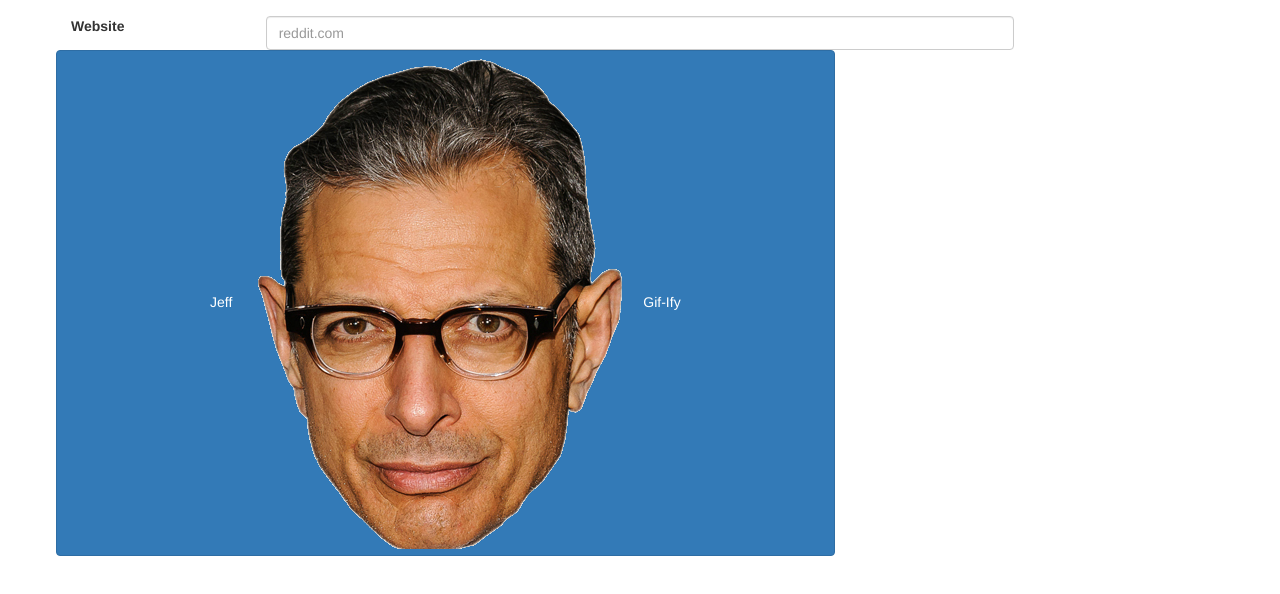
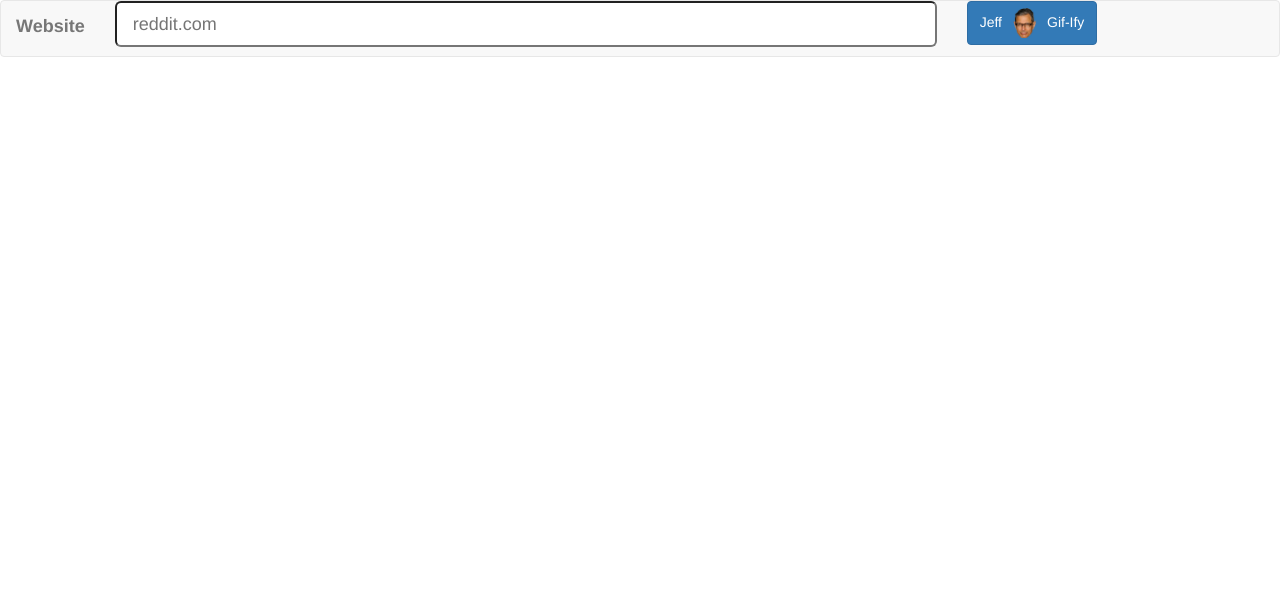
Before and after one commit to morecallan/gif-goldblum, a website: page client/index.html in a window 1280 px wide. Drawn offline with nearby package versions, Linux system fonts and the light colour scheme; some packages are replaced by stand-ins of ours; no server answers.

Commit message:
navbar and functionality for navbar complete

```diff
--- a/client/index.html
+++ b/client/index.html
@@ -7,7 +7,23 @@
   </head>
   <body>
     <div ng-app="gifGoldblum">
-      <ng-include="'partials/main.html'"></ng-include>
+      <nav ng-controller="MainCtrl" class="navbar navbar-default">
+        <form ng-submit="submitUrl()" class="col-sm-12">
+          <div class="row">
+            <div class="form-group">
+              <label for="lgFormGroupInput" class="navbar-brand">Website</label>
+              <div class="col-sm-8">
+                <input type="text" ng-model="url" class="input-lg col-sm-12" id="lgFormGroupInput" placeholder="reddit.com">
+              </div>
+              <div class="col-sm-2">
+                <button class="btn btn-primary" ng-click="submitUrl()">Jeff<img class="small-button-img"src='./img/jeff-goldblum.png'/>Gif-Ify</button>
+              </div>
+            </div>
+          </form>
+        </div>
+      </nav>
+
+
       <div class="container">
         <div ng-view></div>
       </div>
--- a/client/partials/main.html
+++ /dev/null
@@ -1,11 +0,0 @@
-<nav class="navbar navbar-light bg-faded row">
-  <form ng-submit=submitUrl()>
-    <div class="form-group">
-      <label for="lgFormGroupInput" class="col-sm-2 col-form-label col-form-label-lg">Website</label>
-      <div class="col-sm-8">
-        <input type="text" ng-model="url" class="form-control form-control-lg" id="lgFormGroupInput" placeholder="reddit.com">
-      </div>
-    </div>
-    <button class="btn btn-primary col-sm-8" ng-click="submitUrl()">Jeff<img class="small-button-img"src='./img/jeff-goldblum.png'/>Gif-Ify</button>
-  </form>
-</nav>
--- a/client/styles/main.css
+++ b/client/styles/main.css
@@ -0,0 +1,5 @@
+.small-button-img {
+  width: 25px;
+  padding: 0;
+  margin: 0 10px;
+}
```
Also changed, not shown: client/partials/nav.html (added, +16 -0 lines).
